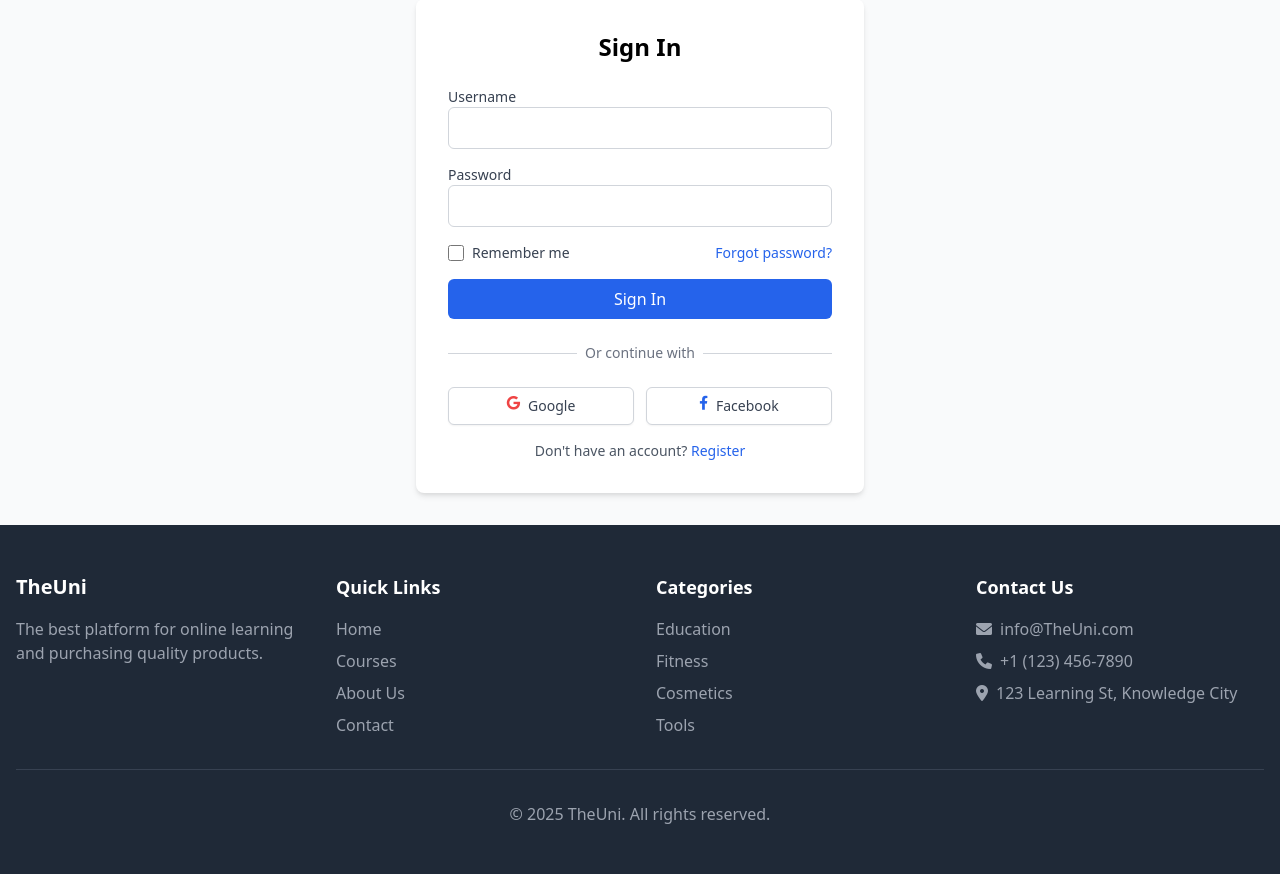
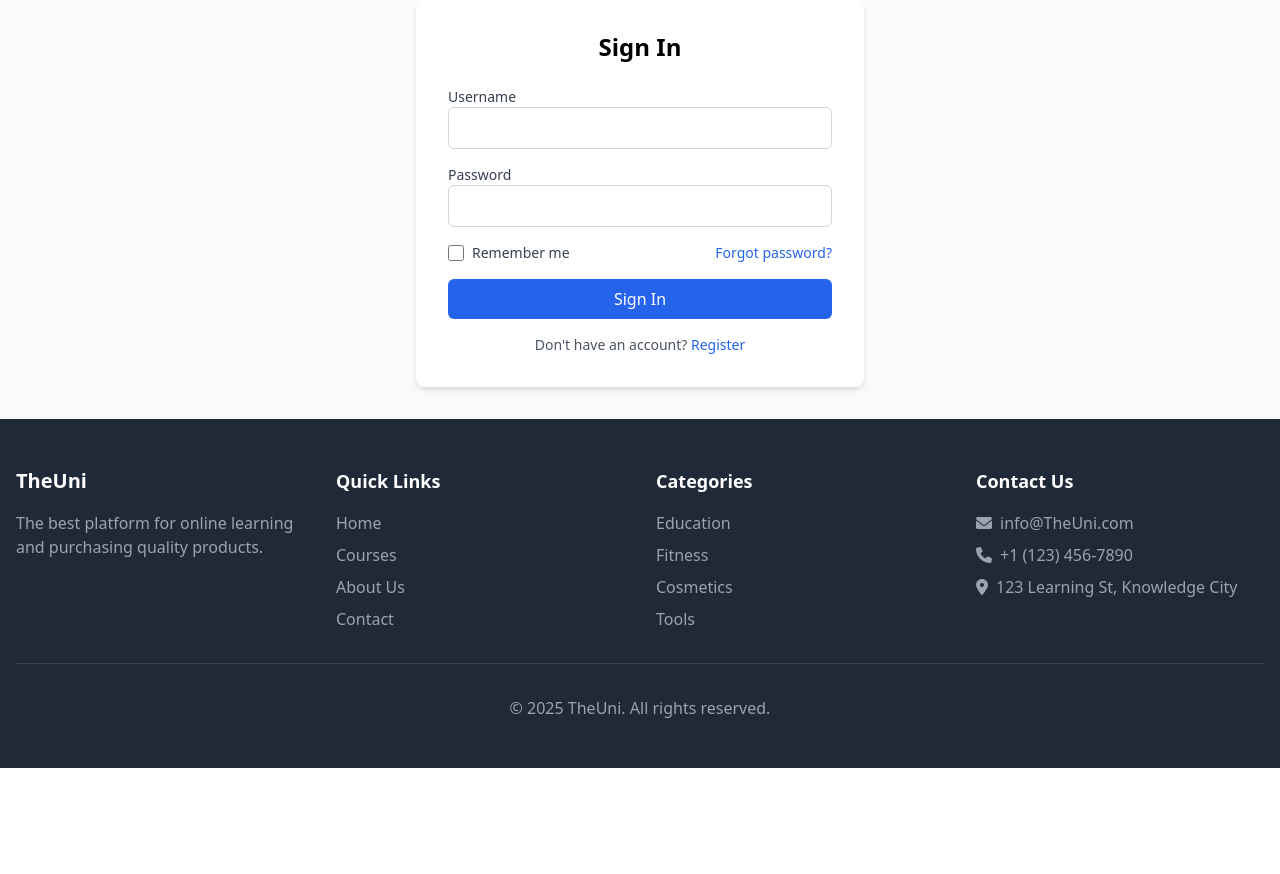
Before and after one commit to Raxan7/course_ecommerce, a Django app: page /login/ in a window 1280 px wide. Shown: the part 105-979 px from the top of the page. After the commit the page ends 873 px from the top, so only its background shows below. Run offline with Django 5.2, Linux system fonts and the light colour scheme; some libraries are stand-ins or nearby versions.

Commit message:
Updated th elogin

```diff
--- a/core/templates/core/login.html
+++ b/core/templates/core/login.html
@@ -41,27 +41,7 @@
         </button>
     </form>
 
-    <div class="mt-6">
-        <div class="relative">
-            <div class="absolute inset-0 flex items-center">
-                <div class="w-full border-t border-gray-300"></div>
-            </div>
-            <div class="relative flex justify-center text-sm">
-                <span class="px-2 bg-white text-gray-500">Or continue with</span>
-            </div>
-        </div>
-
-        <div class="mt-6 grid grid-cols-2 gap-3">
-            <a href="#" class="w-full inline-flex justify-center py-2 px-4 border border-gray-300 rounded-md shadow-sm bg-white text-sm font-medium text-gray-700 hover:bg-gray-50">
-                <i class="fab fa-google text-red-500"></i>
-                <span class="ml-2">Google</span>
-            </a>
-            <a href="#" class="w-full inline-flex justify-center py-2 px-4 border border-gray-300 rounded-md shadow-sm bg-white text-sm font-medium text-gray-700 hover:bg-gray-50">
-                <i class="fab fa-facebook-f text-blue-600"></i>
-                <span class="ml-2">Facebook</span>
-            </a>
-        </div>
-    </div>
+    <!-- Removed social media login options -->
 
     <div class="mt-4 text-center">
         <p class="text-sm text-gray-600">
```
